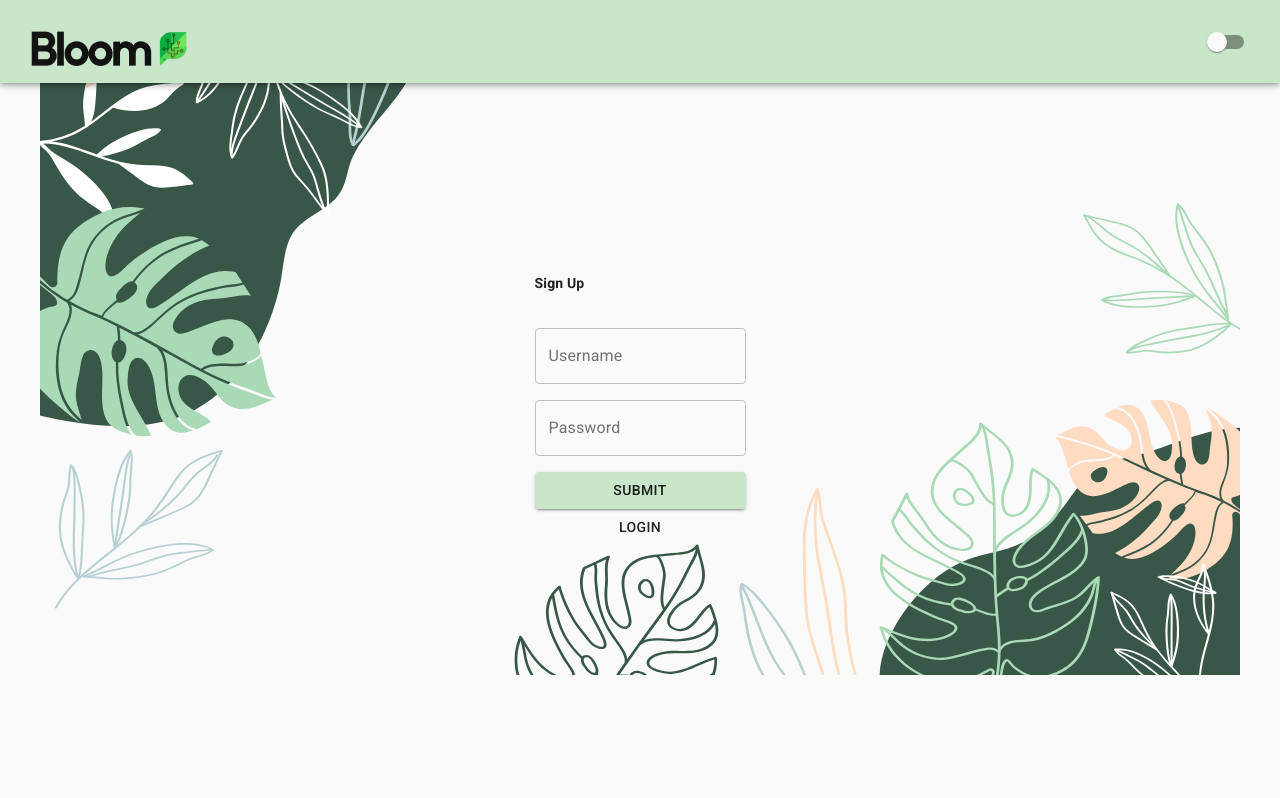
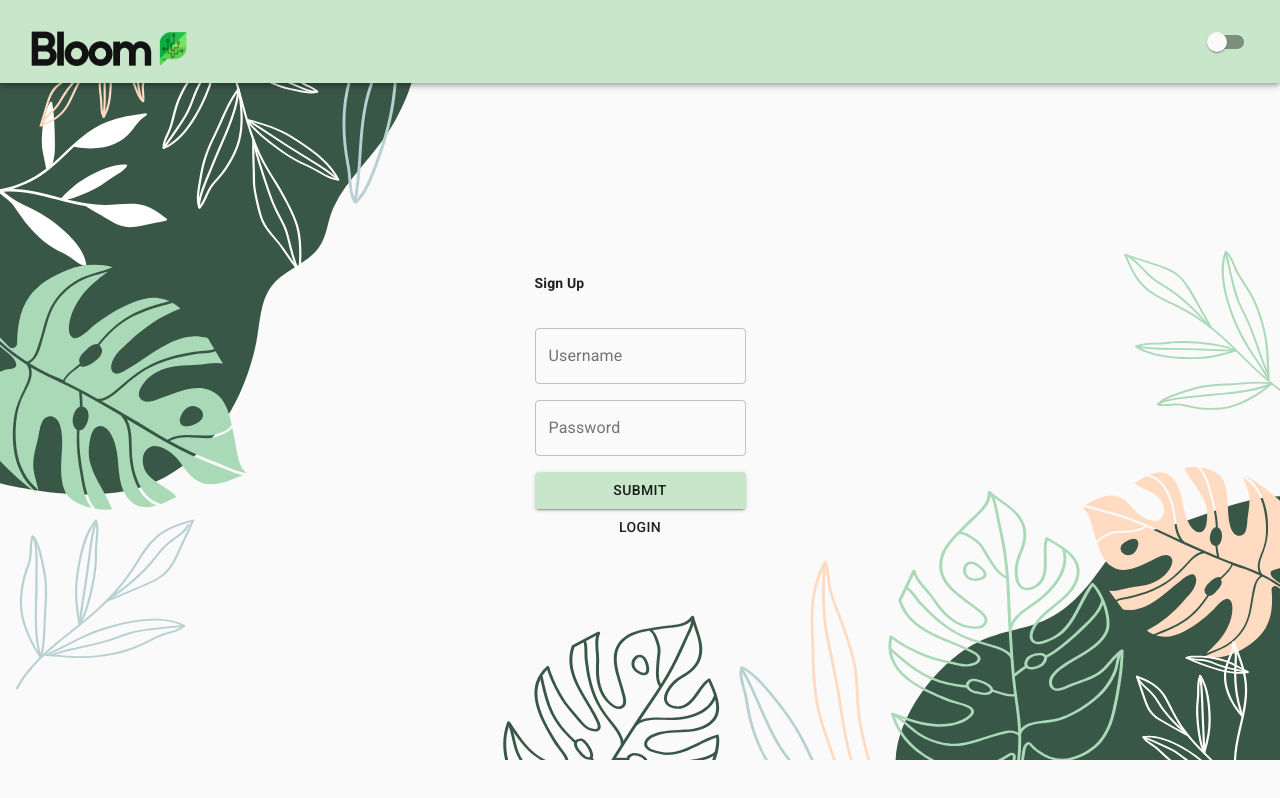
Before and after one commit to jonathanherman1/bloom-frontend, a React (Create React App) app: page / in a window 1280 px wide. Shown: the top 798 px of the page. Built offline with nearby package versions, Linux system fonts and the light colour scheme; no server answers.

Commit message:
Add plant animation edits

```diff
--- a/src/Components/Animation/Animation.jsx
+++ b/src/Components/Animation/Animation.jsx
@@ -20,11 +20,11 @@ const Animation = (props) => {
     return (
         <div className={styles.animation}>
             <Lottie
+                className={styles.lottie}
                 loop
                 animationData={props.animationData}
                 play
-                speed={1}
-                style={{ width: '100%', height: '100%' }}
+                speed={0.25}
             />
         </div>
     )
--- a/src/Components/Animation/Animation.module.css
+++ b/src/Components/Animation/Animation.module.css
@@ -1,5 +1,12 @@
 .animation {
     position: absolute;
     top: 0;
+    height: 100vh;
+    width: 100vw;
     z-index: -1;
 }
+
+.lottie {
+    height: 100vh;
+    width: 100%;
+}
```
